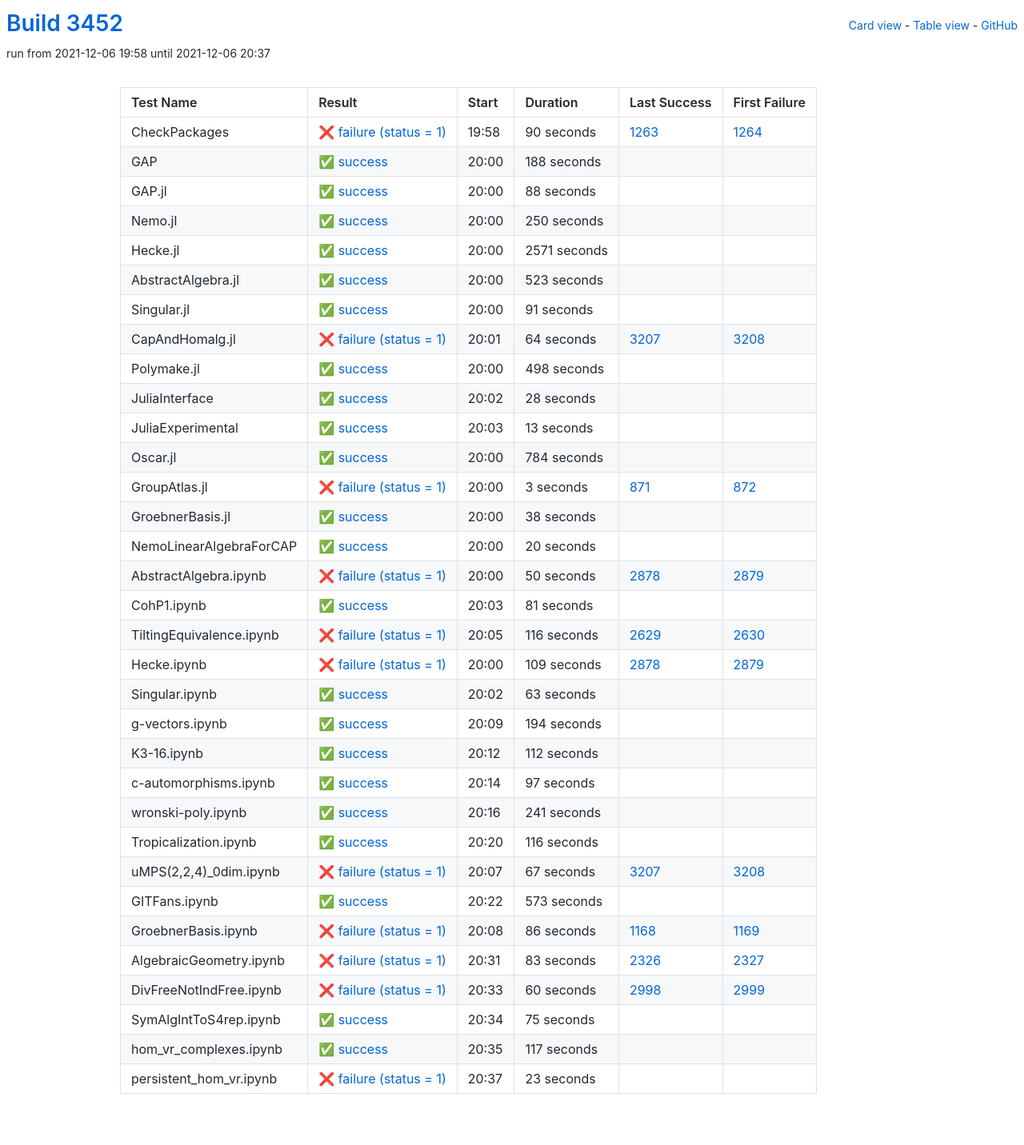
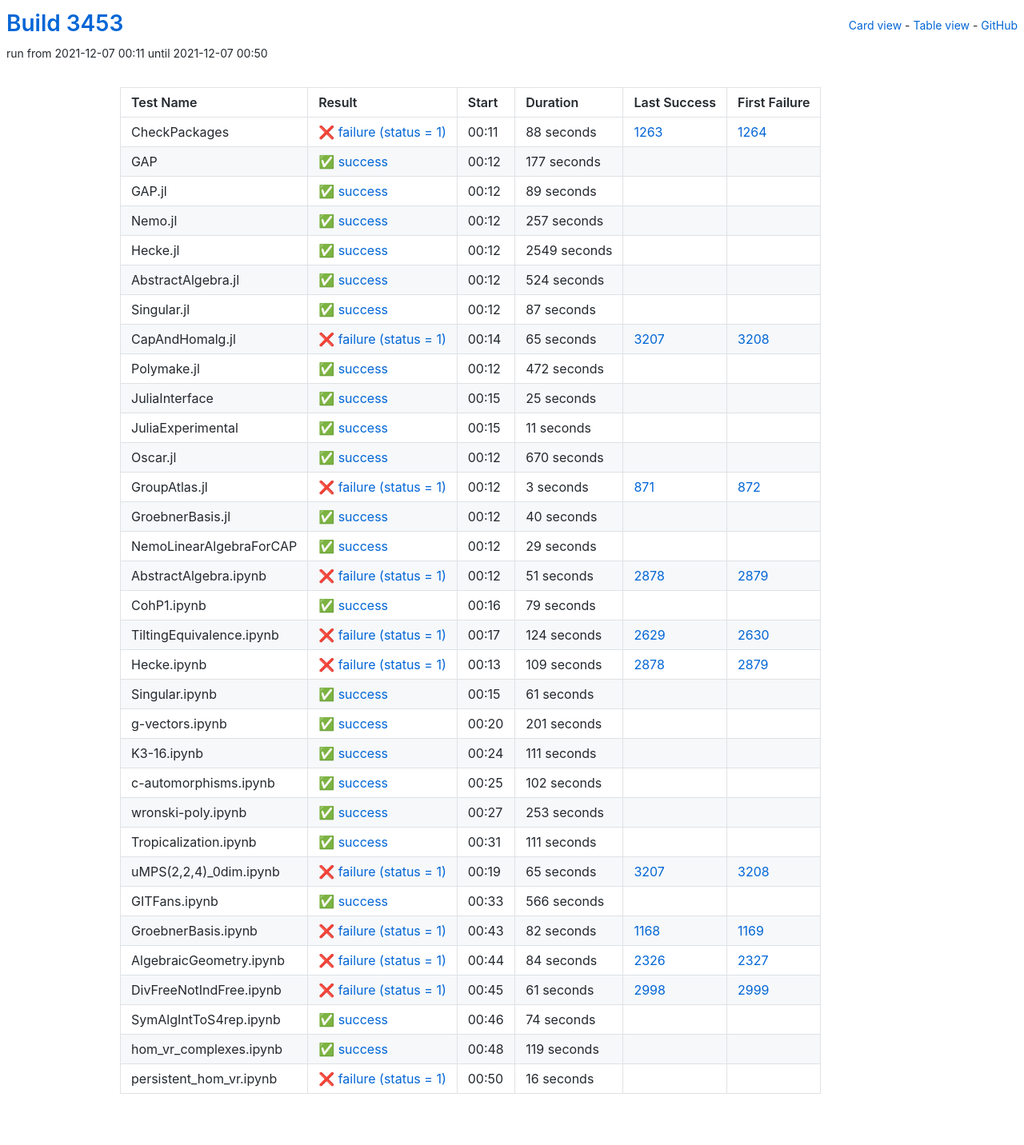
Before and after one commit to oscar-system/oscar-ci-status-stable, a Jekyll site: the page built from table.html, in a window 1280 px wide. Shown: the whole page at 80% size. Built offline with Jekyll 4.4.1, drawn with Linux system fonts in a browser that asks for light colours.

Commit message:
Build #3453

```diff
--- a/_data/ci.yml
+++ b/_data/ci.yml
@@ -1,6 +1,6 @@
 ---
-build: 3452
-build_url: https://oscarci.mathematik.uni-kl.de/job/oscar-stable/3452/
+build: 3453
+build_url: https://oscarci.mathematik.uni-kl.de/job/oscar-stable/3453/
 job: oscar-stable
 organization: oscar-system
 repo: oscar-ci-status-stable
@@ -8,152 +8,152 @@ repourl: https://github.com/oscar-system/oscar-ci-status-stable
 tests:
 - name: CheckPackages
   id: checkpackages
-  log: https://oscarci.mathematik.uni-kl.de/job/oscar-stable/3452/artifact/logs/build-3452/CheckPackages.log
-  start: 2021-12-06 19:58
+  log: https://oscarci.mathematik.uni-kl.de/job/oscar-stable/3453/artifact/logs/build-3453/CheckPackages.log
+  start: 2021-12-07 00:11
   success: false
   exitcode: 1
   status: failure
-  duration: 90
+  duration: 88
   last_success: 1263
   last_success_url: https://oscarci.mathematik.uni-kl.de/job/oscar-stable/1263/
   first_failure: 1264
   first_failure_url: https://oscarci.mathematik.uni-kl.de/job/oscar-stable/1264/
 - name: GAP
   id: gap
-  log: https://oscarci.mathematik.uni-kl.de/job/oscar-stable/3452/artifact/logs/build-3452/GAP.log
-  start: 2021-12-06 20:00
+  log: https://oscarci.mathematik.uni-kl.de/job/oscar-stable/3453/artifact/logs/build-3453/GAP.log
+  start: 2021-12-07 00:12
   success: true
   exitcode: 0
   status: success
-  duration: 188
+  duration: 177
   last_success: false
   last_success_url:
   first_failure: false
   first_failure_url:
 - name: GAP.jl
   id: gap-jl
-  log: https://oscarci.mathematik.uni-kl.de/job/oscar-stable/3452/artifact/logs/build-3452/GAP.jl.log
-  start: 2021-12-06 20:00
+  log: https://oscarci.mathematik.uni-kl.de/job/oscar-stable/3453/artifact/logs/build-3453/GAP.jl.log
+  start: 2021-12-07 00:12
   success: true
   exitcode: 0
   status: success
-  duration: 88
+  duration: 89
   last_success: false
   last_success_url:
   first_failure: false
   first_failure_url:
 - name: Nemo.jl
   id: nemo-jl
-  log: https://oscarci.mathematik.uni-kl.de/job/oscar-stable/3452/artifact/logs/build-3452/Nemo.jl.log
-  start: 2021-12-06 20:00
+  log: https://oscarci.mathematik.uni-kl.de/job/oscar-stable/3453/artifact/logs/build-3453/Nemo.jl.log
+  start: 2021-12-07 00:12
   success: true
   exitcode: 0
   status: success
-  duration: 250
+  duration: 257
   last_success: false
   last_success_url:
   first_failure: false
   first_failure_url:
 - name: Hecke.jl
   id: hecke-jl
-  log: https://oscarci.mathematik.uni-kl.de/job/oscar-stable/3452/artifact/logs/build-3452/Hecke.jl.log
-  start: 2021-12-06 20:00
+  log: https://oscarci.mathematik.uni-kl.de/job/oscar-stable/3453/artifact/logs/build-3453/Hecke.jl.log
+  start: 2021-12-07 00:12
   success: true
   exitcode: 0
   status: success
-  duration: 2571
+  duration: 2549
   last_success: false
   last_success_url:
   first_failure: false
   first_failure_url:
 - name: AbstractAlgebra.jl
   id: abstractalgebra-jl
-  log: https://oscarci.mathematik.uni-kl.de/job/oscar-stable/3452/artifact/logs/build-3452/AbstractAlgebra.jl.log
-  start: 2021-12-06 20:00
+  log: https://oscarci.mathematik.uni-kl.de/job/oscar-stable/3453/artifact/logs/build-3453/AbstractAlgebra.jl.log
+  start: 2021-12-07 00:12
   success: true
   exitcode: 0
   status: success
-  duration: 523
+  duration: 524
   last_success: false
   last_success_url:
   first_failure: false
   first_failure_url:
 - name: Singular.jl
   id: singular-jl
-  log: https://oscarci.mathematik.uni-kl.de/job/oscar-stable/3452/artifact/logs/build-3452/Singular.jl.log
-  start: 2021-12-06 20:00
+  log: https://oscarci.mathematik.uni-kl.de/job/oscar-stable/3453/artifact/logs/build-3453/Singular.jl.log
+  start: 2021-12-07 00:12
   success: true
   exitcode: 0
   status: success
-  duration: 91
+  duration: 87
   last_success: false
   last_success_url:
   first_failure: false
   first_failure_url:
 - name: CapAndHomalg.jl
   id: capandhomalg-jl
-  log: https://oscarci.mathematik.uni-kl.de/job/oscar-stable/3452/artifact/logs/build-3452/CapAndHomalg.jl.log
-  start: 2021-12-06 20:01
+  log: https://oscarci.mathematik.uni-kl.de/job/oscar-stable/3453/artifact/logs/build-3453/CapAndHomalg.jl.log
+  start: 2021-12-07 00:14
   success: false
   exitcode: 1
   status: failure
-  duration: 64
+  duration: 65
   last_success: 3207
   last_success_url: https://oscarci.mathematik.uni-kl.de/job/oscar-stable/3207/
   first_failure: 3208
   first_failure_url: https://oscarci.mathematik.uni-kl.de/job/oscar-stable/3208/
 - name: Polymake.jl
   id: polymake-jl
-  log: https://oscarci.mathematik.uni-kl.de/job/oscar-stable/3452/artifact/logs/build-3452/Polymake.jl.log
-  start: 2021-12-06 20:00
+  log: https://oscarci.mathematik.uni-kl.de/job/oscar-stable/3453/artifact/logs/build-3453/Polymake.jl.log
+  start: 2021-12-07 00:12
   success: true
   exitcode: 0
   status: success
-  duration: 498
+  duration: 472
   last_success: false
   last_success_url:
   first_failure: false
   first_failure_url:
 - name: JuliaInterface
   id: juliainterface
-  log: https://oscarci.mathematik.uni-kl.de/job/oscar-stable/3452/artifact/logs/build-3452/JuliaInterface.log
-  start: 2021-12-06 20:02
+  log: https://oscarci.mathematik.uni-kl.de/job/oscar-stable/3453/artifact/logs/build-3453/JuliaInterface.log
+  start: 2021-12-07 00:15
   success: true
   exitcode: 0
   status: success
-  duration: 28
+  duration: 25
   last_success: false
   last_success_url:
   first_failure: false
   first_failure_url:
 - name: JuliaExperimental
   id: juliaexperimental
-  log: https://oscarci.mathematik.uni-kl.de/job/oscar-stable/3452/artifact/logs/build-3452/JuliaExperimental.log
-  start: 2021-12-06 20:03
+  log: https://oscarci.mathematik.uni-kl.de/job/oscar-stable/3453/artifact/logs/build-3453/JuliaExperimental.log
+  start: 2021-12-07 00:15
   success: true
   exitcode: 0
   status: success
-  duration: 13
+  duration: 11
   last_success: false
   last_success_url:
   first_failure: false
   first_failure_url:
 - name: Oscar.jl
   id: oscar-jl
-  log: https://oscarci.mathematik.uni-kl.de/job/oscar-stable/3452/artifact/logs/build-3452/Oscar.jl.log
-  start: 2021-12-06 20:00
+  log: https://oscarci.mathematik.uni-kl.de/job/oscar-stable/3453/artifact/logs/build-3453/Oscar.jl.log
+  start: 2021-12-07 00:12
   success: true
   exitcode: 0
   status: success
-  duration: 784
+  duration: 670
   last_success: false
   last_success_url:
   first_failure: false
   first_failure_url:
 - name: GroupAtlas.jl
   id: groupatlas-jl
-  log: https://oscarci.mathematik.uni-kl.de/job/oscar-stable/3452/artifact/logs/build-3452/GroupAtlas.jl.log
-  start: 2021-12-06 20:00
+  log: https://oscarci.mathematik.uni-kl.de/job/oscar-stable/3453/artifact/logs/build-3453/GroupAtlas.jl.log
+  start: 2021-12-07 00:12
   success: false
   exitcode: 1
   status: failure
@@ -164,68 +164,68 @@ tests:
   first_failure_url: https://oscarci.mathematik.uni-kl.de/job/oscar-stable/872/
 - name: GroebnerBasis.jl
   id: groebnerbasis-jl
-  log: https://oscarci.mathematik.uni-kl.de/job/oscar-stable/3452/artifact/logs/build-3452/GroebnerBasis.jl.log
-  start: 2021-12-06 20:00
+  log: https://oscarci.mathematik.uni-kl.de/job/oscar-stable/3453/artifact/logs/build-3453/GroebnerBasis.jl.log
+  start: 2021-12-07 00:12
   success: true
   exitcode: 0
   status: success
-  duration: 38
+  duration: 40
   last_success: false
   last_success_url:
   first_failure: false
   first_failure_url:
 - name: NemoLinearAlgebraForCAP
   id: nemolinearalgebraforcap
-  log: https://oscarci.mathematik.uni-kl.de/job/oscar-stable/3452/artifact/logs/build-3452/NemoLinearAlgebraForCAP.log
-  start: 2021-12-06 20:00
+  log: https://oscarci.mathematik.uni-kl.de/job/oscar-stable/3453/artifact/logs/build-3453/NemoLinearAlgebraForCAP.log
+  start: 2021-12-07 00:12
   success: true
   exitcode: 0
   status: success
-  duration: 20
+  duration: 29
   last_success: false
   last_success_url:
   first_failure: false
   first_failure_url:
 - name: AbstractAlgebra.ipynb
   id: abstractalgebra-ipynb
-  log: https://oscarci.mathematik.uni-kl.de/job/oscar-stable/3452/artifact/logs/build-3452/AbstractAlgebra.ipynb.log
-  start: 2021-12-06 20:00
+  log: https://oscarci.mathematik.uni-kl.de/job/oscar-stable/3453/artifact/logs/build-3453/AbstractAlgebra.ipynb.log
+  start: 2021-12-07 00:12
   success: false
   exitcode: 1
   status: failure
-  duration: 50
+  duration: 51
   last_success: 2878
   last_success_url: https://oscarci.mathematik.uni-kl.de/job/oscar-stable/2878/
   first_failure: 2879
   first_failure_url: https://oscarci.mathematik.uni-kl.de/job/oscar-stable/2879/
 - name: CohP1.ipynb
   id: cohp1-ipynb
-  log: https://oscarci.mathematik.uni-kl.de/job/oscar-stable/3452/artifact/logs/build-3452/CohP1.ipynb.log
-  start: 2021-12-06 20:03
+  log: https://oscarci.mathematik.uni-kl.de/job/oscar-stable/3453/artifact/logs/build-3453/CohP1.ipynb.log
+  start: 2021-12-07 00:16
   success: true
   exitcode: 0
   status: success
-  duration: 81
+  duration: 79
   last_success: false
   last_success_url:
   first_failure: false
   first_failure_url:
 - name: TiltingEquivalence.ipynb
   id: tiltingequivalence-ipynb
-  log: https://oscarci.mathematik.uni-kl.de/job/oscar-stable/3452/artifact/logs/build-3452/TiltingEquivalence.ipynb.log
-  start: 2021-12-06 20:05
+  log: https://oscarci.mathematik.uni-kl.de/job/oscar-stable/3453/artifact/logs/build-3453/TiltingEquivalence.ipynb.log
+  start: 2021-12-07 00:17
   success: false
   exitcode: 1
   status: failure
-  duration: 116
+  duration: 124
   last_success: 2629
   last_success_url: https://oscarci.mathematik.uni-kl.de/job/oscar-stable/2629/
   first_failure: 2630
   first_failure_url: https://oscarci.mathematik.uni-kl.de/job/oscar-stable/2630/
 - name: Hecke.ipynb
   id: hecke-ipynb
-  log: https://oscarci.mathematik.uni-kl.de/job/oscar-stable/3452/artifact/logs/build-3452/Hecke.ipynb.log
-  start: 2021-12-06 20:00
+  log: https://oscarci.mathematik.uni-kl.de/job/oscar-stable/3453/artifact/logs/build-3453/Hecke.ipynb.log
+  start: 2021-12-07 00:13
   success: false
   exitcode: 1
   status: failure
@@ -236,168 +236,168 @@ tests:
   first_failure_url: https://oscarci.mathematik.uni-kl.de/job/oscar-stable/2879/
 - name: Singular.ipynb
   id: singular-ipynb
-  log: https://oscarci.mathematik.uni-kl.de/job/oscar-stable/3452/artifact/logs/build-3452/Singular.ipynb.log
-  start: 2021-12-06 20:02
+  log: https://oscarci.mathematik.uni-kl.de/job/oscar-stable/3453/artifact/logs/build-3453/Singular.ipynb.log
+  start: 2021-12-07 00:15
   success: true
   exitcode: 0
   status: success
-  duration: 63
+  duration: 61
   last_success: false
   last_success_url:
   first_failure: false
   first_failure_url:
 - name: g-vectors.ipynb
   id: g-vectors-ipynb
-  log: https://oscarci.mathematik.uni-kl.de/job/oscar-stable/3452/artifact/logs/build-3452/g-vectors.ipynb.log
-  start: 2021-12-06 20:09
+  log: https://oscarci.mathematik.uni-kl.de/job/oscar-stable/3453/artifact/logs/build-3453/g-vectors.ipynb.log
+  start: 2021-12-07 00:20
   success: true
   exitcode: 0
   status: success
-  duration: 194
+  duration: 201
   last_success: false
   last_success_url:
   first_failure: false
   first_failure_url:
 - name: K3-16.ipynb
   id: k3-16-ipynb
-  log: https://oscarci.mathematik.uni-kl.de/job/oscar-stable/3452/artifact/logs/build-3452/K3-16.ipynb.log
-  start: 2021-12-06 20:12
+  log: https://oscarci.mathematik.uni-kl.de/job/oscar-stable/3453/artifact/logs/build-3453/K3-16.ipynb.log
+  start: 2021-12-07 00:24
   success: true
   exitcode: 0
   status: success
-  duration: 112
+  duration: 111
   last_success: false
   last_success_url:
   first_failure: false
   first_failure_url:
 - name: c-automorphisms.ipynb
   id: c-automorphisms-ipynb
-  log: https://oscarci.mathematik.uni-kl.de/job/oscar-stable/3452/artifact/logs/build-3452/c-automorphisms.ipynb.log
-  start: 2021-12-06 20:14
+  log: https://oscarci.mathematik.uni-kl.de/job/oscar-stable/3453/artifact/logs/build-3453/c-automorphisms.ipynb.log
+  start: 2021-12-07 00:25
   success: true
   exitcode: 0
   status: success
-  duration: 97
+  duration: 102
   last_success: false
   last_success_url:
   first_failure: false
   first_failure_url:
 - name: wronski-poly.ipynb
   id: wronski-poly-ipynb
-  log: https://oscarci.mathematik.uni-kl.de/job/oscar-stable/3452/artifact/logs/build-3452/wronski-poly.ipynb.log
-  start: 2021-12-06 20:16
+  log: https://oscarci.mathematik.uni-kl.de/job/oscar-stable/3453/artifact/logs/build-3453/wronski-poly.ipynb.log
+  start: 2021-12-07 00:27
   success: true
   exitcode: 0
   status: success
-  duration: 241
+  duration: 253
   last_success: false
   last_success_url:
   first_failure: false
   first_failure_url:
 - name: Tropicalization.ipynb
   id: tropicalization-ipynb
-  log: https://oscarci.mathematik.uni-kl.de/job/oscar-stable/3452/artifact/logs/build-3452/Tropicalization.ipynb.log
-  start: 2021-12-06 20:20
+  log: https://oscarci.mathematik.uni-kl.de/job/oscar-stable/3453/artifact/logs/build-3453/Tropicalization.ipynb.log
+  start: 2021-12-07 00:31
   success: true
   exitcode: 0
   status: success
-  duration: 116
+  duration: 111
   last_success: false
   last_success_url:
   first_failure: false
   first_failure_url:
 - name: uMPS(2,2,4)_0dim.ipynb
   id: umps-2-2-4-0dim-ipynb
-  log: https://oscarci.mathematik.uni-kl.de/job/oscar-stable/3452/artifact/logs/build-3452/uMPS-2-2-4-_0dim.ipynb.log
-  start: 2021-12-06 20:07
+  log: https://oscarci.mathematik.uni-kl.de/job/oscar-stable/3453/artifact/logs/build-3453/uMPS-2-2-4-_0dim.ipynb.log
+  start: 2021-12-07 00:19
   success: false
   exitcode: 1
   status: failure
-  duration: 67
+  duration: 65
   last_success: 3207
   last_success_url: https://oscarci.mathematik.uni-kl.de/job/oscar-stable/3207/
   first_failure: 3208
   first_failure_url: https://oscarci.mathematik.uni-kl.de/job/oscar-stable/3208/
 - name: GITFans.ipynb
   id: gitfans-ipynb
-  log: https://oscarci.mathematik.uni-kl.de/job/oscar-stable/3452/artifact/logs/build-3452/GITFans.ipynb.log
-  start: 2021-12-06 20:22
+  log: https://oscarci.mathematik.uni-kl.de/job/oscar-stable/3453/artifact/logs/build-3453/GITFans.ipynb.log
+  start: 2021-12-07 00:33
   success: true
   exitcode: 0
   status: success
-  duration: 573
+  duration: 566
   last_success: false
   last_success_url:
   first_failure: false
   first_failure_url:
 - name: GroebnerBasis.ipynb
   id: groebnerbasis-ipynb
-  log: https://oscarci.mathematik.uni-kl.de/job/oscar-stable/3452/artifact/logs/build-3452/GroebnerBasis.ipynb.log
-  start: 2021-12-06 20:08
+  log: https://oscarci.mathematik.uni-kl.de/job/oscar-stable/3453/artifact/logs/build-3453/GroebnerBasis.ipynb.log
+  start: 2021-12-07 00:43
   success: false
   exitcode: 1
   status: failure
-  duration: 86
+  duration: 82
   last_success: 1168
   last_success_url: https://oscarci.mathematik.uni-kl.de/job/oscar-stable/1168/
   first_failure: 1169
   first_failure_url: https://oscarci.mathematik.uni-kl.de/job/oscar-stable/1169/
 - name: AlgebraicGeometry.ipynb
   id: algebraicgeometry-ipynb
-  log: https://oscarci.mathematik.uni-kl.de/job/oscar-stable/3452/artifact/logs/build-3452/AlgebraicGeometry.ipynb.log
-  start: 2021-12-06 20:31
+  log: https://oscarci.mathematik.uni-kl.de/job/oscar-stable/3453/artifact/logs/build-3453/AlgebraicGeometry.ipynb.log
+  start: 2021-12-07 00:44
   success: false
   exitcode: 1
   status: failure
-  duration: 83
+  duration: 84
   last_success: 2326
   last_success_url: https://oscarci.mathematik.uni-kl.de/job/oscar-stable/2326/
   first_failure: 2327
   first_failure_url: https://oscarci.mathematik.uni-kl.de/job/oscar-stable/2327/
 - name: DivFreeNotIndFree.ipynb
   id: divfreenotindfree-ipynb
-  log: https://oscarci.mathematik.uni-kl.de/job/oscar-stable/3452/artifact/logs/build-3452/DivFreeNotIndFree.ipynb.log
-  start: 2021-12-06 20:33
+  log: https://oscarci.mathematik.uni-kl.de/job/oscar-stable/3453/artifact/logs/build-3453/DivFreeNotIndFree.ipynb.log
+  start: 2021-12-07 00:45
   success: false
   exitcode: 1
   status: failure
-  duration: 60
+  duration: 61
   last_success: 2998
   last_success_url: https://oscarci.mathematik.uni-kl.de/job/oscar-stable/2998/
   first_failure: 2999
   first_failure_url: https://oscarci.mathematik.uni-kl.de/job/oscar-stable/2999/
 - name: SymAlgIntToS4rep.ipynb
   id: symalginttos4rep-ipynb
-  log: https://oscarci.mathematik.uni-kl.de/job/oscar-stable/3452/artifact/logs/build-3452/SymAlgIntToS4rep.ipynb.log
-  start: 2021-12-06 20:34
+  log: https://oscarci.mathematik.uni-kl.de/job/oscar-stable/3453/artifact/logs/build-3453/SymAlgIntToS4rep.ipynb.log
+  start: 2021-12-07 00:46
   success: true
   exitcode: 0
   status: success
-  duration: 75
+  duration: 74
   last_success: false
   last_success_url:
   first_failure: false
   first_failure_url:
 - name: hom_vr_complexes.ipynb
   id: hom-vr-complexes-ipynb
-  log: https://oscarci.mathematik.uni-kl.de/job/oscar-stable/3452/artifact/logs/build-3452/hom_vr_complexes.ipynb.log
-  start: 2021-12-06 20:35
+  log: https://oscarci.mathematik.uni-kl.de/job/oscar-stable/3453/artifact/logs/build-3453/hom_vr_complexes.ipynb.log
+  start: 2021-12-07 00:48
   success: true
   exitcode: 0
   status: success
-  duration: 117
+  duration: 119
   last_success: false
   last_success_url:
   first_failure: false
   first_failure_url:
 - name: persistent_hom_vr.ipynb
   id: persistent-hom-vr-ipynb
-  log: https://oscarci.mathematik.uni-kl.de/job/oscar-stable/3452/artifact/logs/build-3452/persistent_hom_vr.ipynb.log
-  start: 2021-12-06 20:37
+  log: https://oscarci.mathematik.uni-kl.de/job/oscar-stable/3453/artifact/logs/build-3453/persistent_hom_vr.ipynb.log
+  start: 2021-12-07 00:50
   success: false
   exitcode: 1
   status: failure
-  duration: 23
+  duration: 16
   last_success: false
   last_success_url:
   first_failure: false
```
Also changed, not shown: README.md.
